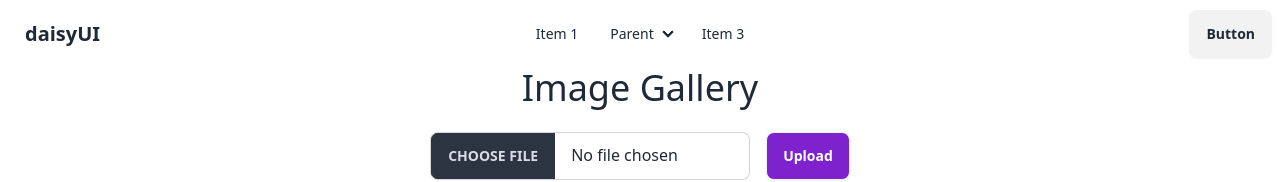
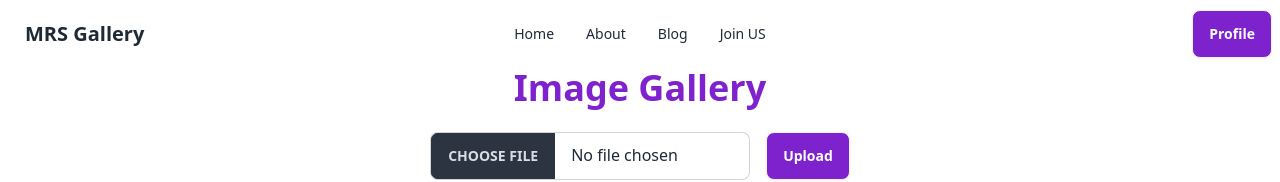
Before and after one commit to Abusayem99133/image-gallery-client-site, a React (Vite) app: page / in a window 1280 px wide. Shown: the top 182 px of the page. Built offline with nearby package versions, Linux system fonts and the light colour scheme; no server answers.

Commit message:
navbar component modified the navlist

```diff
--- a/src/Component/HomePage/Home.jsx
+++ b/src/Component/HomePage/Home.jsx
@@ -3,7 +3,9 @@ import Gallery from "./Gallery";
 const Home = () => {
   return (
     <div>
-      <h1 className="text-center text-4xl">Image Gallery</h1>
+      <h1 className="text-center text-4xl font-bold text-purple-700 ">
+        Image Gallery
+      </h1>
       <Gallery />
     </div>
   );
--- a/src/Component/Shared/Navbar.jsx
+++ b/src/Component/Shared/Navbar.jsx
@@ -1,4 +1,23 @@
+import { Link } from "react-router-dom";
+
 const Navbar = () => {
+  const navItem = (
+    <>
+      <li>
+        <Link>Home</Link>
+      </li>
+
+      <li>
+        <Link>About</Link>
+      </li>
+      <li>
+        <Link>Blog</Link>
+      </li>
+      <li>
+        <Link>Join US</Link>
+      </li>
+    </>
+  );
   return (
     <div>
       <div className="navbar bg-base-100">
@@ -24,52 +43,16 @@ const Navbar = () => {
               tabIndex={0}
               className="menu menu-sm dropdown-content bg-base-100 rounded-box z-[1] mt-3 w-52 p-2 shadow"
             >
-              <li>
-                <a>Item 1</a>
-              </li>
-              <li>
-                <a>Parent</a>
-                <ul className="p-2">
-                  <li>
-                    <a>Submenu 1</a>
-                  </li>
-                  <li>
-                    <a>Submenu 2</a>
-                  </li>
-                </ul>
-              </li>
-              <li>
-                <a>Item 3</a>
-              </li>
+              {navItem}
             </ul>
           </div>
-          <a className="btn btn-ghost text-xl">daisyUI</a>
+          <a className="btn btn-ghost text-xl">MRS Gallery</a>
         </div>
         <div className="navbar-center hidden lg:flex">
-          <ul className="menu menu-horizontal px-1">
-            <li>
-              <a>Item 1</a>
-            </li>
-            <li>
-              <details>
-                <summary>Parent</summary>
-                <ul className="p-2">
-                  <li>
-                    <a>Submenu 1</a>
-                  </li>
-                  <li>
-                    <a>Submenu 2</a>
-                  </li>
-                </ul>
-              </details>
-            </li>
-            <li>
-              <a>Item 3</a>
-            </li>
-          </ul>
+          <ul className="menu menu-horizontal px-1">{navItem}</ul>
         </div>
         <div className="navbar-end">
-          <a className="btn">Button</a>
+          <a className="btn bg-purple-700 text-white">Profile</a>
         </div>
       </div>
     </div>
```
